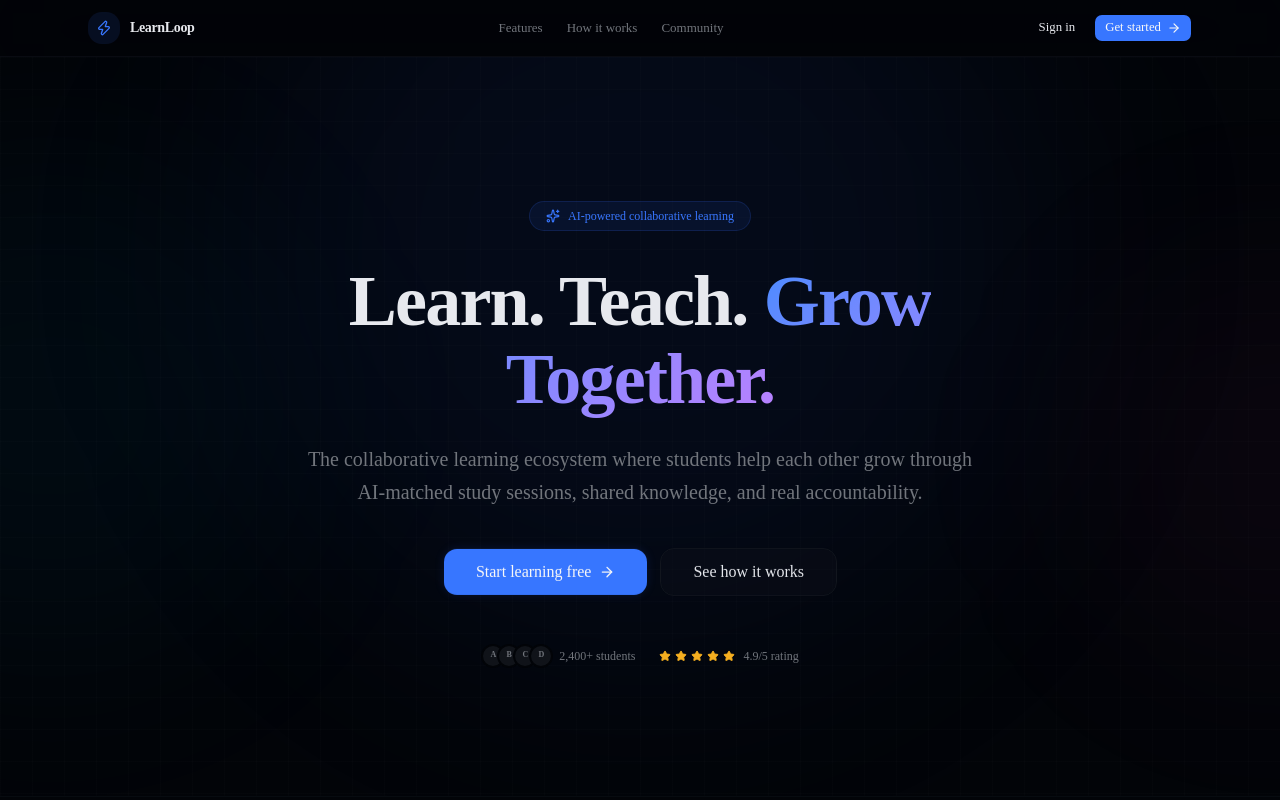
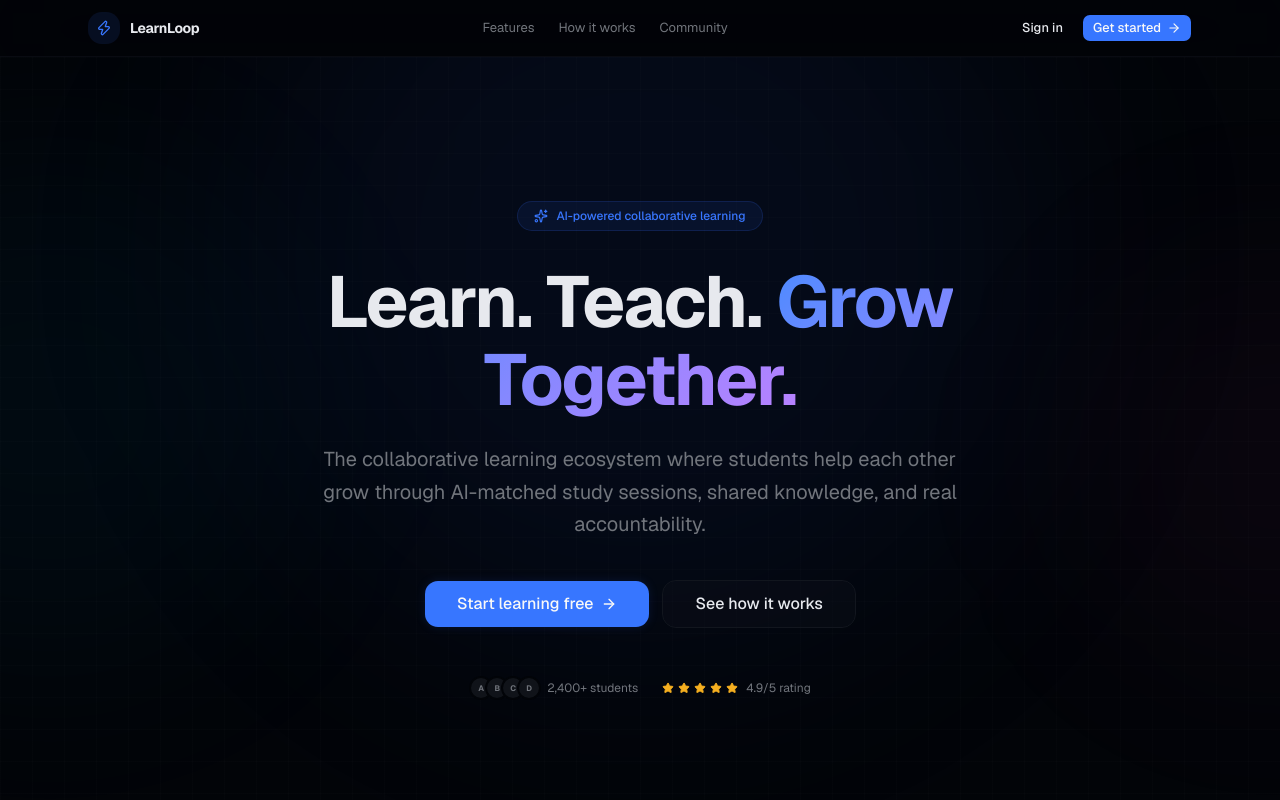
Before and after one commit to VarunGarg0201/404-error-learnloop, a Next.js app: page / in a window 1280 px wide. Shown: the top 800 px of the page. Built offline with nearby package versions, Linux system fonts and the light colour scheme.

Commit message:
style: restore geist fonts

```diff
--- a/src/app/layout.tsx
+++ b/src/app/layout.tsx
@@ -39,7 +39,7 @@ export default function RootLayout({
   return (
     <html
       lang="en"
-      className="h-full antialiased font-sans"
+      className={`${geistSans.variable} ${geistMono.variable} h-full antialiased`}
       suppressHydrationWarning
     >
       <body className="min-h-full flex flex-col">
```
